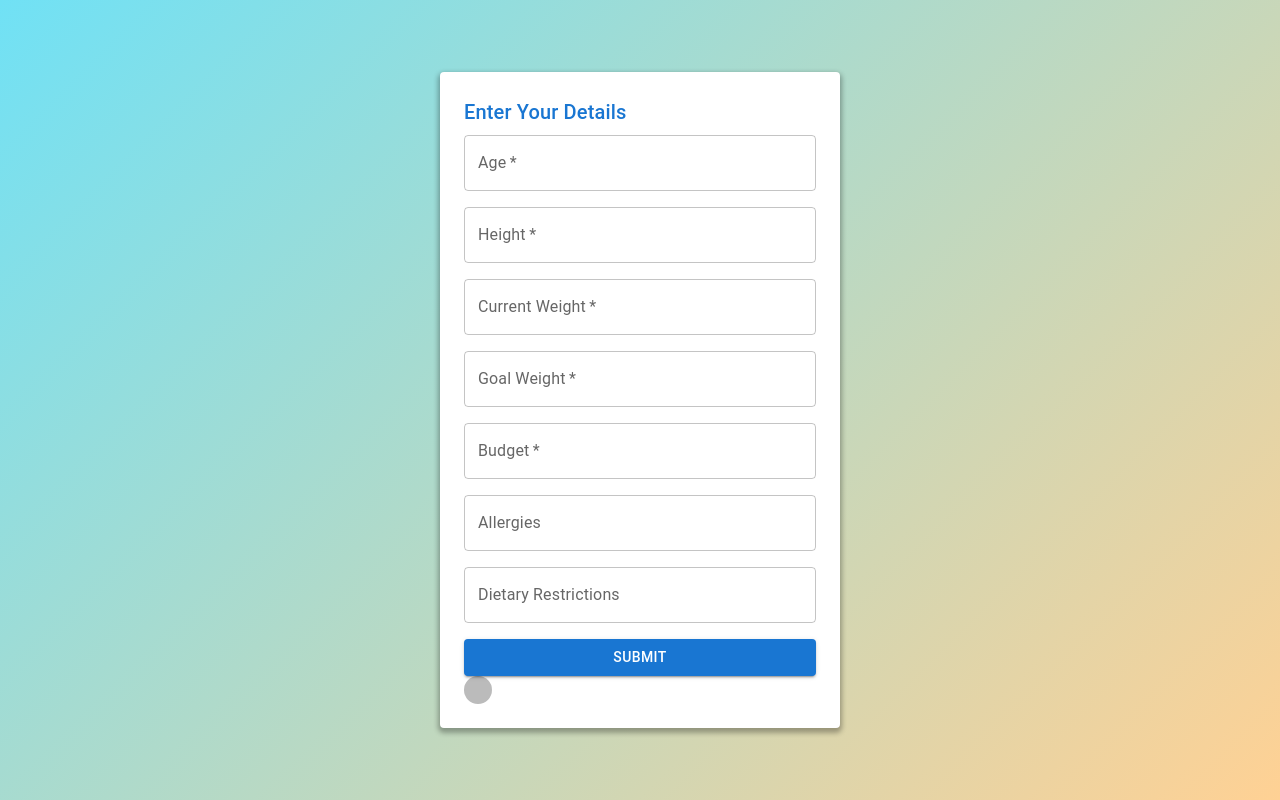
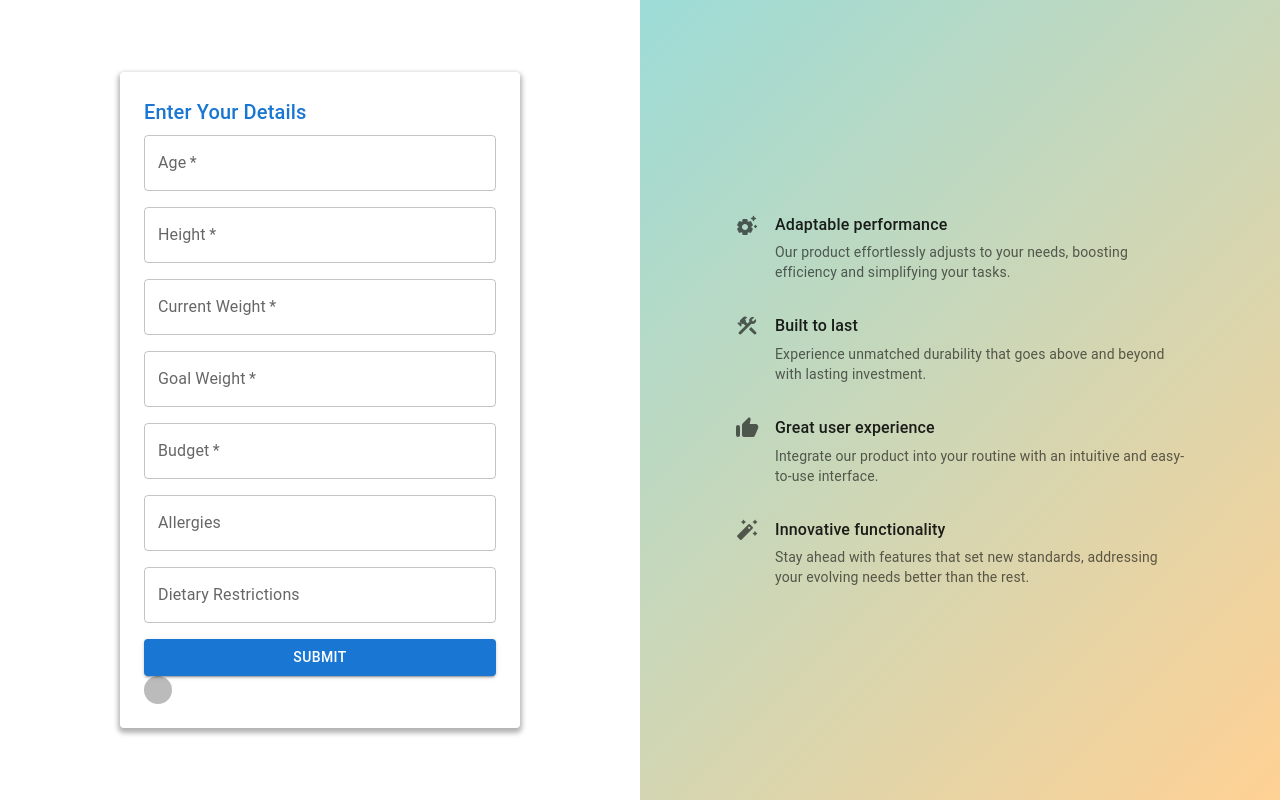
Before and after one commit to gus-droid/PARTIALJOBS, a React (Vite) app in the folder clerk-react/: page / in a window 1280 px wide. Built offline with nearby package versions, Linux system fonts and the light colour scheme; no server answers; sample sign-in values are in the browser's storage; some icons are missing; the HTML template or start-up script is replaced by a standard one.

Commit message:
Updated info section of FormPage

```diff
--- a/clerk-react/src/App.tsx
+++ b/clerk-react/src/App.tsx
@@ -16,7 +16,8 @@ const App = () => {
   return (
     <ClerkProvider publishableKey={PUBLISHABLE_KEY} afterSignOutUrl="/">
       <Routes>
-        <Route path="/sign-in" element={<SignInPage />} />
+        {/* FormPage can/was changed */}
+        <Route path="/sign-in" element={<FormPage />} />
         <Route path="/" element={
           <ProtectedRoute>
             <FormPage />
--- a/clerk-react/src/FormPage.tsx
+++ b/clerk-react/src/FormPage.tsx
@@ -1,40 +1,44 @@
 import React, { useState } from 'react';
 import { useNavigate } from 'react-router-dom';
-import { TextField, Button, Box, Typography, CssBaseline } from '@mui/material';
-import { SignedIn, SignedOut, SignInButton, UserButton } from '@clerk/clerk-react'
+import { TextField, Button, Box, Typography, CssBaseline, Stack } from '@mui/material';
+import { SignedIn, SignedOut, SignInButton, UserButton } from '@clerk/clerk-react';
 
-// import AutoFixHighRoundedIcon from '@mui/icons-material/AutoFixHighRounded';
-// import ConstructionRoundedIcon from '@mui/icons-material/ConstructionRounded';
-// import SettingsSuggestRoundedIcon from '@mui/icons-material/SettingsSuggestRounded';
-// import ThumbUpAltRoundedIcon from '@mui/icons-material/ThumbUpAltRounded';
+import AutoFixHighRoundedIcon from '@mui/icons-material/AutoFixHighRounded';
+import ConstructionRoundedIcon from '@mui/icons-material/ConstructionRounded';
+import SettingsSuggestRoundedIcon from '@mui/icons-material/SettingsSuggestRounded';
+import ThumbUpAltRoundedIcon from '@mui/icons-material/ThumbUpAltRounded';
 
-
-type FormData = {
-    age: string;
-    height: string;
-    currentWeight: string;
-    goalWeight: string;
-    budget: string;
-    allergies: string;
-    dietaryRestrictions: string;
-    [key: string]: string;  // Add this line
-};
-
-// Addition of our information section
-// const items = [
-//     {
-//         icon: <SettingsSuggestRoundedIcon sx={{ color: 'text.secondary'}} />
-//     }
-// ]
-
-
-
-
-
+// Our website Information Section
+const items = [
+  {
+    icon: <SettingsSuggestRoundedIcon sx={{ color: 'text.secondary' }} />,
+    title: 'Adaptable performance',
+    description:
+      'Our product effortlessly adjusts to your needs, boosting efficiency and simplifying your tasks.',
+  },
+  {
+    icon: <ConstructionRoundedIcon sx={{ color: 'text.secondary' }} />,
+    title: 'Built to last',
+    description:
+      'Experience unmatched durability that goes above and beyond with lasting investment.',
+  },
+  {
+    icon: <ThumbUpAltRoundedIcon sx={{ color: 'text.secondary' }} />,
+    title: 'Great user experience',
+    description:
+      'Integrate our product into your routine with an intuitive and easy-to-use interface.',
+  },
+  {
+    icon: <AutoFixHighRoundedIcon sx={{ color: 'text.secondary' }} />,
+    title: 'Innovative functionality',
+    description:
+      'Stay ahead with features that set new standards, addressing your evolving needs better than the rest.',
+  },
+];
 
 const FormPage = () => {
   const navigate = useNavigate();
-    const [formData, setFormData] = useState<FormData>({ // Use the FormData type here
+  const [formData, setFormData] = useState({
     age: '',
     height: '',
     currentWeight: '',
@@ -46,7 +50,7 @@ const FormPage = () => {
 
   const handleChange = (event: React.ChangeEvent<HTMLInputElement>) => {
     const { name, value } = event.target;
-        setFormData(prev => ({ ...prev, [name]: value }));
+    setFormData((prev) => ({ ...prev, [name]: value }));
   };
 
   const handleSubmit = (event: React.FormEvent) => {
@@ -55,29 +59,39 @@ const FormPage = () => {
   };
 
   return (
-        <Box sx={{
+    <Box
+      sx={{
         display: 'flex',
-            flexDirection: 'column',
-            justifyContent: 'center',
-            alignItems: 'center',
         height: '100vh',
         width: '100vw',
         margin: 0,
         padding: 0,
-            background: 'linear-gradient(135deg, #70e1f5 0%, #ffd194 100%)' // Fitness-themed gradient
-        }}>
-            <CssBaseline /> {/* Ensures no default margins/padding are affecting layout */}
+        background: 'linear-gradient(135deg, #70e1f5 0%, #ffd194 100%)', // Gradient background
+      }}
+    >
+      <CssBaseline />
+      {/* Left Side of Sign-up form */}
+      <Box
+        sx={{
+          width: '50%', // Takes half the screen width
+          display: 'flex',
+          justifyContent: 'center',
+          alignItems: 'center',
+          p: 4,
+          backgroundColor: 'white',
+        }}
+      >
         <Box
           component="form"
           sx={{
             display: 'flex',
             flexDirection: 'column',
-                    width: '100%', // Uses full width of the parent container
-                    maxWidth: 400, // Limits form width for aesthetic purposes
+            width: '100%',
+            maxWidth: 400,
             padding: 3,
             borderRadius: 1,
-                    boxShadow: '0 3px 5px 2px rgba(0, 0, 0, .3)', // Optional: adds visibility
-                    bgcolor: 'background.paper', // Ensures form is visibly distinct on gradient
+            boxShadow: '0 3px 5px 2px rgba(0, 0, 0, .3)',
+            bgcolor: 'background.paper',
           }}
           noValidate
           autoComplete="off"
@@ -86,16 +100,16 @@ const FormPage = () => {
           <Typography variant="h6" color="primary" gutterBottom>
             Enter Your Details
           </Typography>
-                {['age', 'height', 'currentWeight', 'goalWeight', 'budget', 'allergies', 'dietaryRestrictions'].map(field => (
+          {['age', 'height', 'currentWeight', 'goalWeight', 'budget', 'allergies', 'dietaryRestrictions'].map((field) => (
             <TextField
               key={field}
-                        label={field.replace(/([A-Z])/g, ' $1').replace(/^./, str => str.toUpperCase())} // Formats labels nicely
+              label={field.replace(/([A-Z])/g, ' $1').replace(/^./, (str) => str.toUpperCase())}
               variant="outlined"
               name={field}
-                        value={formData[field]}
+              value={formData[field]} //error
               onChange={handleChange}
               required={['age', 'height', 'currentWeight', 'goalWeight', 'budget'].includes(field)}
-                        sx={{ mb: 2 }} // Adds margin below each field
+              sx={{ mb: 2 }}
             />
           ))}
           <Button type="submit" variant="contained" color="primary">
@@ -109,8 +123,41 @@ const FormPage = () => {
           </SignedIn>
         </Box>
       </Box>
+
+      {/* Right: Information Section */}
+      <Box
+        sx={{
+          width: '50%', // Other half of the screen
+          display: 'flex',
+          justifyContent: 'center',
+          alignItems: 'center',
+          p: 4,
+        }}
+      >
+        <Stack
+          sx={{
+            flexDirection: 'column',
+            gap: 4,
+            maxWidth: 450,
+          }}
+        >
+          {items.map((item, index) => (
+            <Stack key={index} direction="row" sx={{ gap: 2 }}>
+              {item.icon}
+              <Box>
+                <Typography gutterBottom sx={{ fontWeight: 'medium' }}>
+                  {item.title}
+                </Typography>
+                <Typography variant="body2" sx={{ color: 'text.secondary' }}>
+                  {item.description}
+                </Typography>
+              </Box>
+            </Stack>
+          ))}
+        </Stack>
+      </Box>
+    </Box>
   );
-
 };
 
 export default FormPage;
```
Lines whose indentation alone changed are shown as unchanged.
